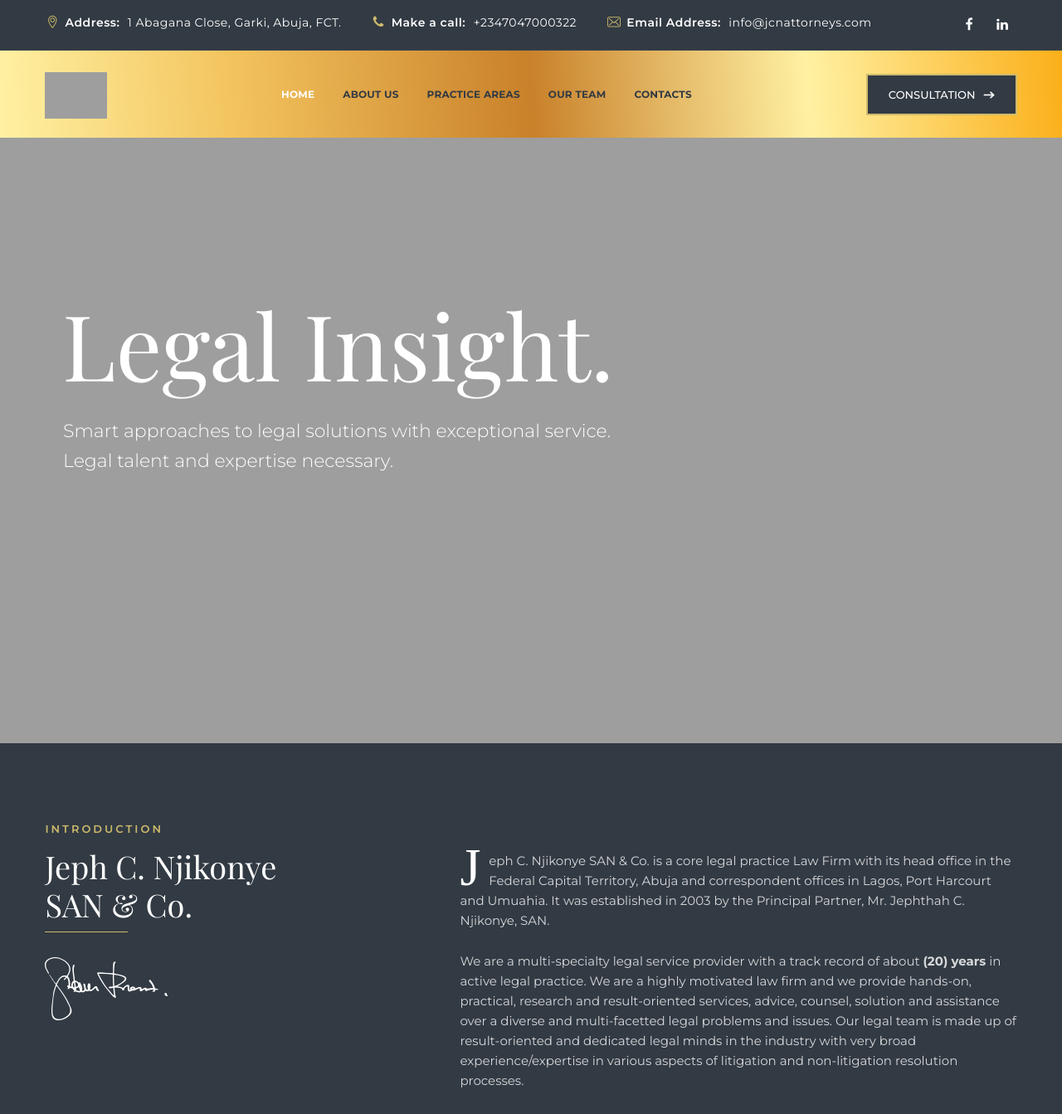
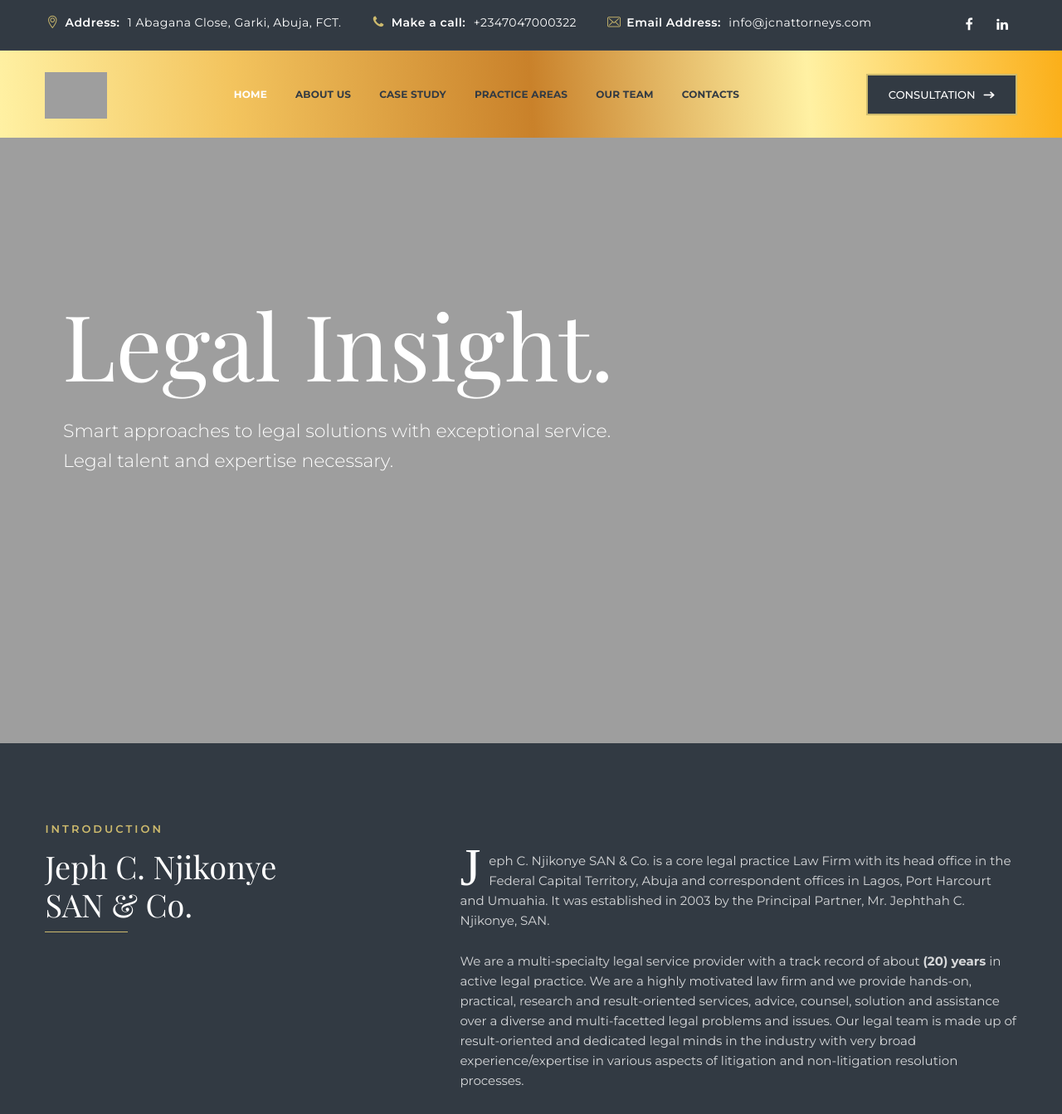
Before and after one commit to TobbyJay/Jeph-law-firm, a plain HTML site: page index.html in a window 1280 px wide. Shown: the top 1343 px of the page at 83% size. Drawn offline with nearby package versions, Linux system fonts and the light colour scheme; grey boxes are pictures that could not be loaded; a web font is replaced by a local one.

Commit message:
minor update

```diff
--- a/index.html
+++ b/index.html
@@ -130,6 +130,12 @@
 														<a href="about-us.html">About us</a>
 																											<li class="dropdown">
 
+													</li>
+                                                    <li class="dropdown">
+														<a href="#">Case Study</a>
+														<ul>
+															<li><a href="index.html">Case Studies</a></li>
+														</ul>
 													</li>
 													<li class="dropdown">
 														<a href="practice-areas.html">Practice Areas</a>
@@ -294,7 +300,7 @@
 								<h2 class="pbmit-title">Jeph C. Njikonye <br> SAN & Co.</h2>
 							</div>
 							<div class="single-sign-image">
-								<img src="images/homepage-1/sing.png" alt="">
+
 							</div>
 						</div>
 						<div class="col-md-7">
```
